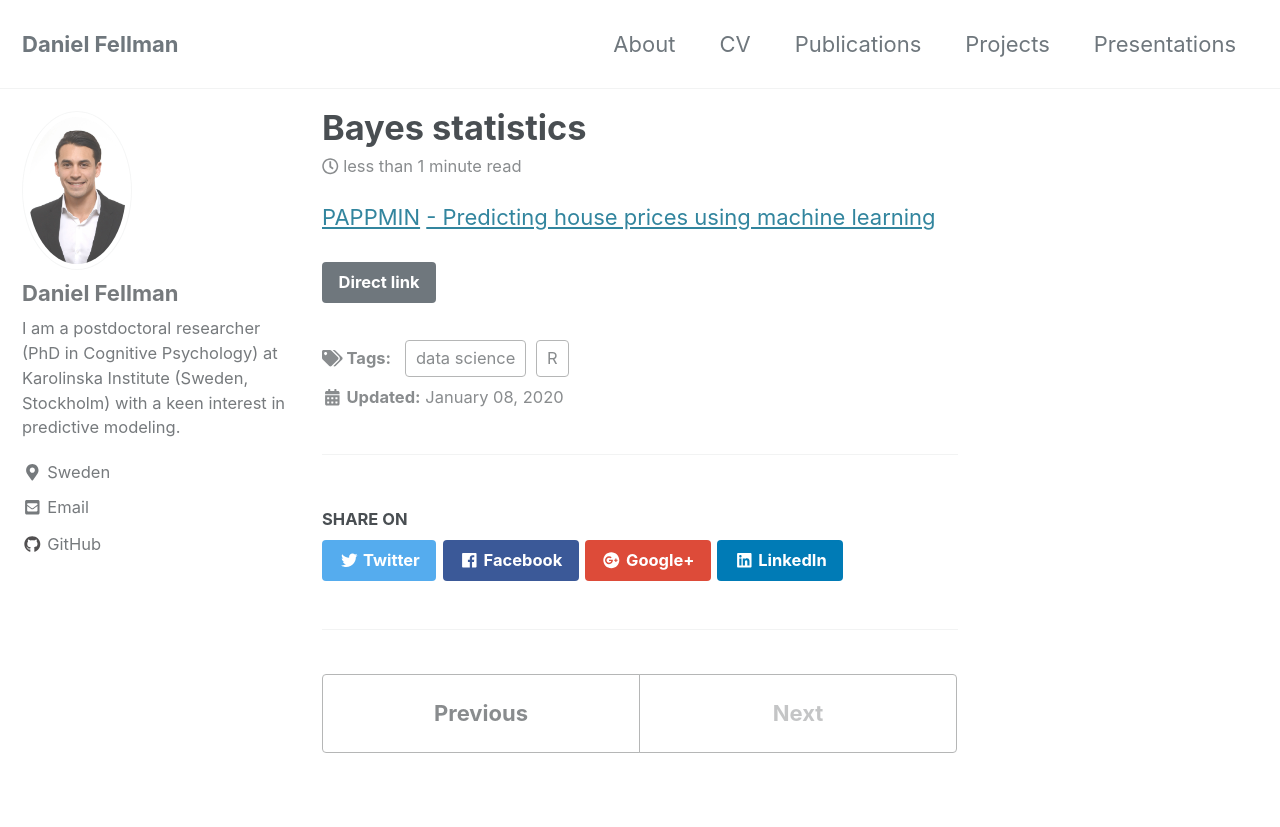
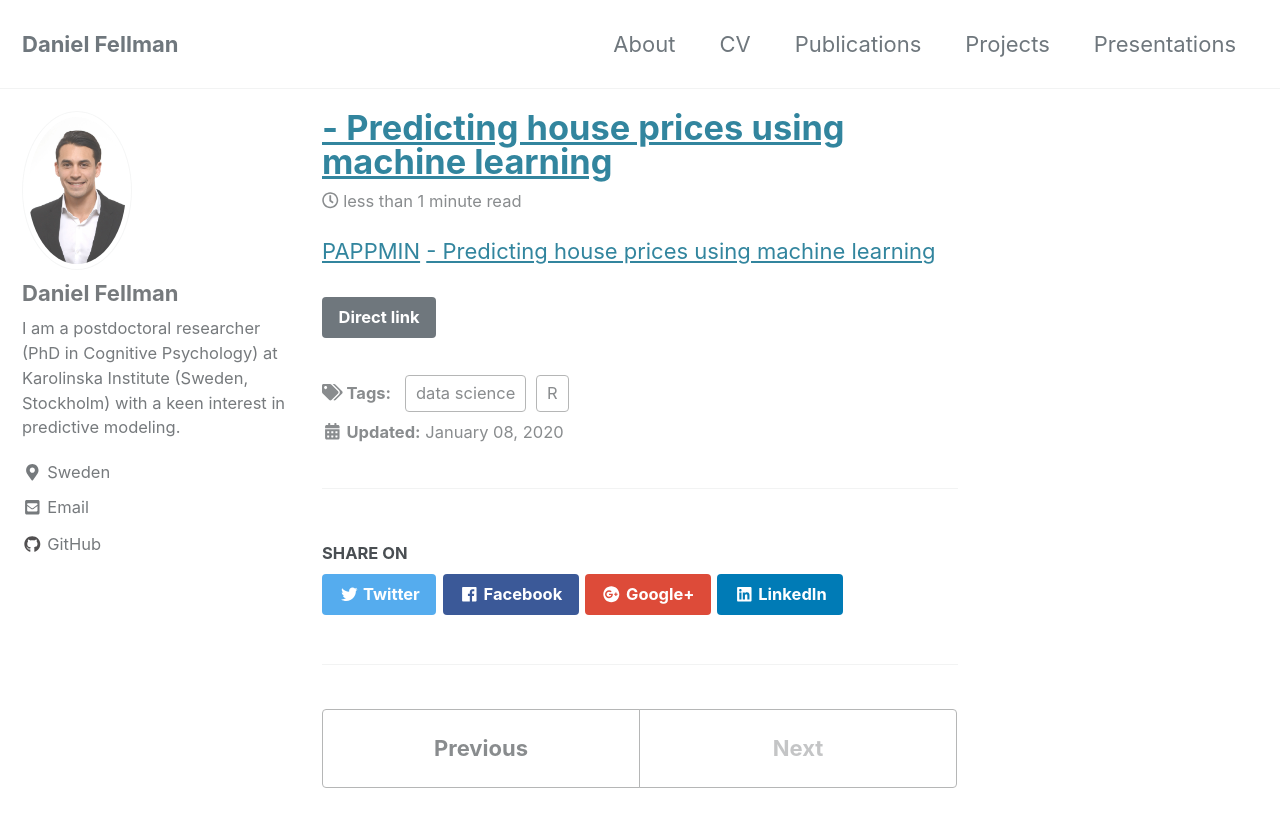
Before and after one commit to danielfellman/danielfellman.github.io, a Jekyll site: the page built from _posts/2020-11-01-Examining the effects of cognitive training using Bayesian statistics in R.md, in a window 1280 px wide and 900 px high. Shown: the top 827 px of the window. Built offline with Jekyll 4.4.1, drawn with Linux system fonts in a browser that asks for light colours; cached includes are drawn as plain includes; nearby versions of some CDN libraries.

Commit message:
Update 2020-11-01-Examining the effects of cognitive training using Bayesian statistics in R.md

```diff
--- a/_posts/2020-11-01-Examining the effects of cognitive training using Bayesian statistics in R.md
+++ b/_posts/2020-11-01-Examining the effects of cognitive training using Bayesian statistics in R.md
@@ -1,5 +1,5 @@
 ---
-title: "Bayes statistics"
+title: <a href="http://rpubs.com/dfellman/houseprices/" target="_blank">- Predicting house prices using machine learning</a>
 date: "2020-01-08"
 tags: [R, data science]
 #excerpt: ""
```
